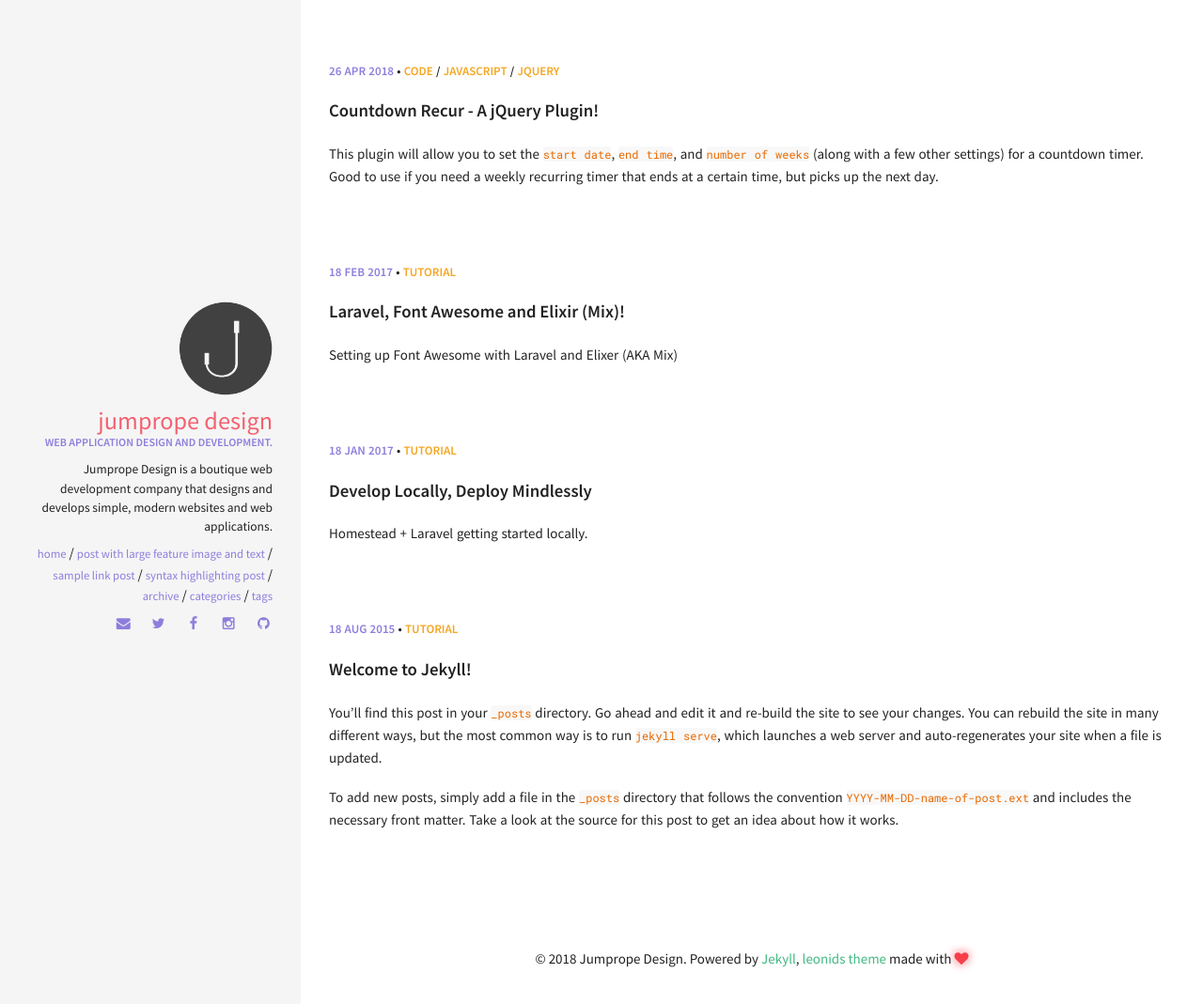
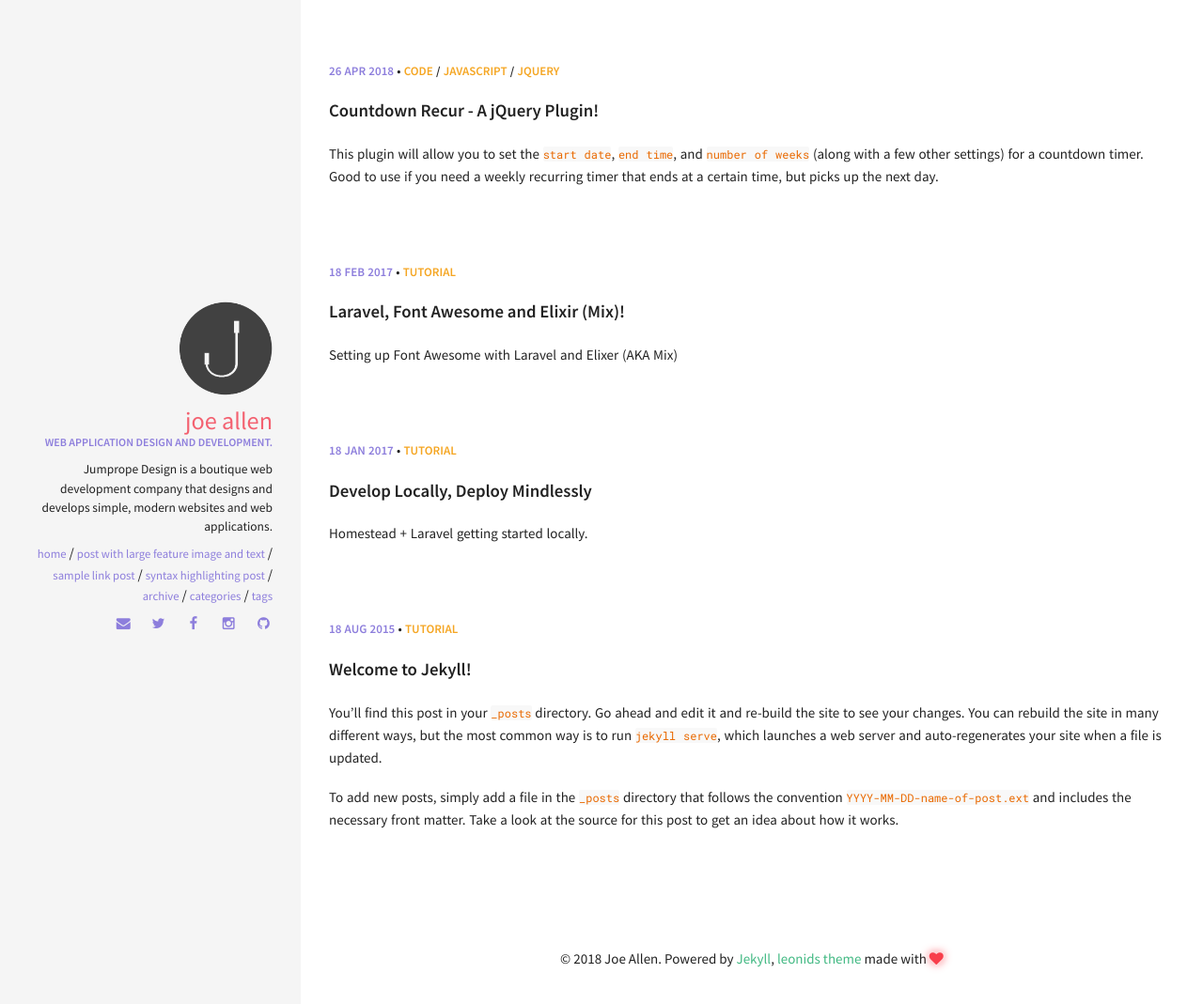
Before and after one commit to joe-allen/joe-allen.github.io, a Jekyll site: the page built from indexSample.html, in a window 1280 px wide. Shown: the top 1069 px of the page at 94% size. Built offline with Jekyll 4.4.1, drawn with Linux system fonts in a browser that asks for light colours.

Commit message:
Update config
Updating from JR to Joe Allen

```diff
--- a/_config.yml
+++ b/_config.yml
@@ -3,9 +3,9 @@
 # Site wide configuration
 ####################################
 #
-title: Jumprope Design Blog
+title: Joe Allen
 email: info@jumprope.design
-description: A simple and awesome blog for Jumprope Design.
+description: A simple and awesome area for code updates and small projects.
 url: https://joe-allen.github.io/
 
 
@@ -14,7 +14,7 @@ url: https://joe-allen.github.io/
 # Jekyll configuration
 ####################################
 #
-timezone:          Chicago
+timezone:          Toronto
 markdown:          kramdown
 highlighter:       rouge
 excerpt_separator: <!--more-->
@@ -33,7 +33,7 @@ kramdown:
 ####################################
 #
 owner:
-  name: Jumprope Design
+  name: Joe Allen
   avatar: jumprope-logo.png
   job: "Web Application Design and Development."
   bio: "Jumprope Design is a boutique web development company that designs and develops simple, modern websites and web applications."
@@ -48,7 +48,7 @@ owner:
     ad-client:
     ad-slot:
   bing-verify:
-  github: jumprope-design
+  github: joe-allen
   gitlab: #username
   stackoverflow: #123456/username   from a "http://stackoverflow.com/users/123456/username" link
   linkedin: #username
```
